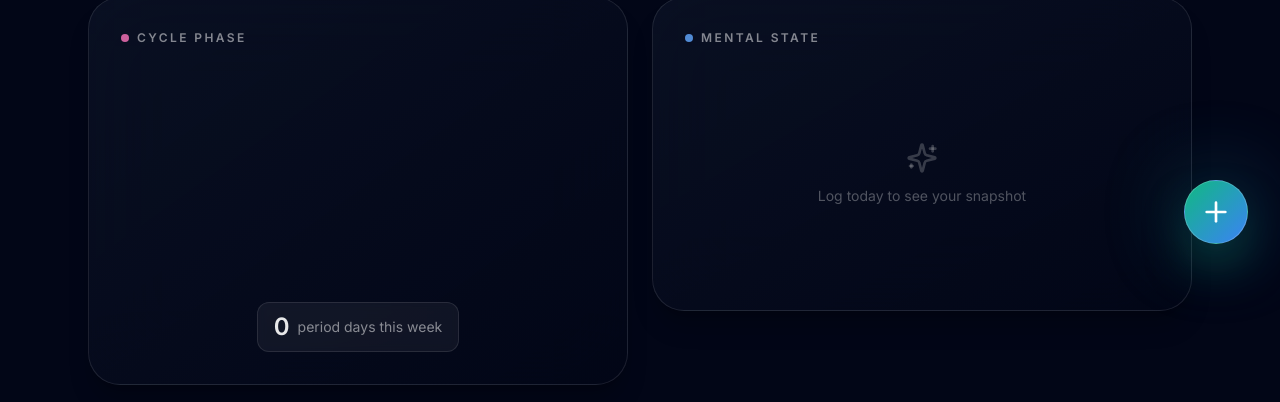
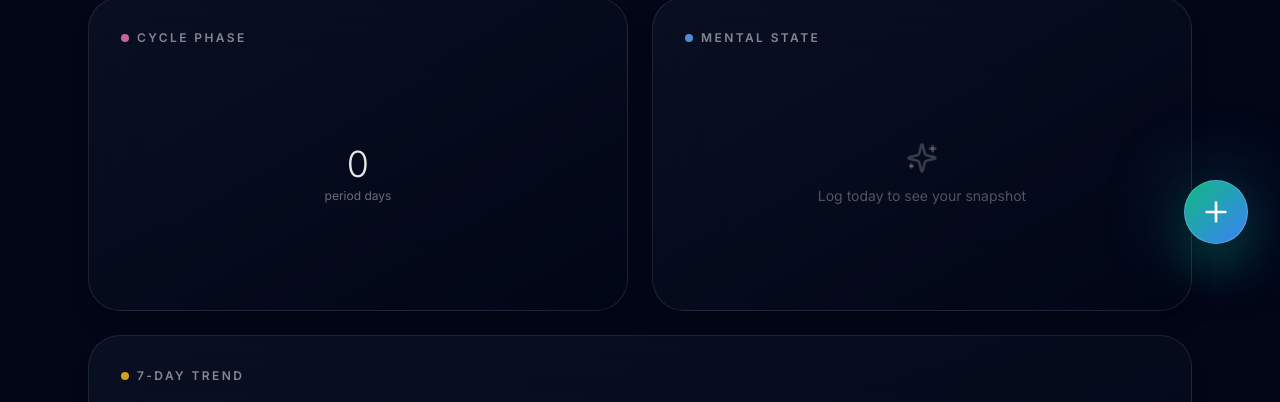
Before and after one commit to psspowers/pcos-Jan_11, a React (Vite) app: page / in a window 1280 px wide. Shown: the part 524-926 px from the top of the page. Built offline with nearby package versions, Linux system fonts and the light colour scheme.

Commit message:
Updated BentoDashboard.tsx

```diff
--- a/src/screens/BentoDashboard.tsx
+++ b/src/screens/BentoDashboard.tsx
@@ -93,9 +93,11 @@ export const BentoDashboard: React.FC = () => {
           recentLogs.filter(l => l.cycleFlow !== 'none').length,
           recentLogs.filter(l => l.cycleFlow === 'none').length
         ],
-        backgroundColor: ['rgba(236, 72, 153, 0.7)', 'rgba(148, 163, 184, 0.4)'],
-        borderColor: ['rgba(236, 72, 153, 1)', 'rgba(148, 163, 184, 0.6)'],
-        borderWidth: 3
+        backgroundColor: ['rgba(236, 72, 153, 0.1)', 'rgba(148, 163, 184, 0.05)'],
+        borderColor: ['rgba(236, 72, 153, 1)', 'rgba(148, 163, 184, 0.4)'],
+        borderWidth: 4,
+        cutout: '80%',
+        spacing: 2
       }
     ]
   };
@@ -252,7 +254,13 @@ export const BentoDashboard: React.FC = () => {
                 <div className="w-2 h-2 rounded-full bg-pink-400 animate-pulse" />
                 <h3 className="text-xs font-semibold text-white/50 uppercase tracking-[0.2em]">Cycle Phase</h3>
               </div>
-              <div className="h-52 flex items-center justify-center">
+              <div className="h-52 flex items-center justify-center relative">
+                <div className="absolute inset-0 flex items-center justify-center">
+                  <div className="text-center">
+                    <div className="text-4xl font-light text-white/90">{recentLogs.filter(l => l.cycleFlow !== 'none').length}</div>
+                    <div className="text-xs text-white/40 mt-1">period days</div>
+                  </div>
+                </div>
                 <Doughnut
                   data={cycleData}
                   options={{
@@ -271,12 +279,6 @@ export const BentoDashboard: React.FC = () => {
                     }
                   }}
                 />
-              </div>
-              <div className="mt-6 text-center">
-                <div className="inline-flex items-center gap-2 px-4 py-2 rounded-xl bg-white/5 backdrop-blur-sm border border-white/10">
-                  <span className="text-2xl font-semibold text-white/90">{recentLogs.filter(l => l.cycleFlow !== 'none').length}</span>
-                  <span className="text-sm text-white/50">period days this week</span>
-                </div>
               </div>
             </div>
           </motion.div>
```
